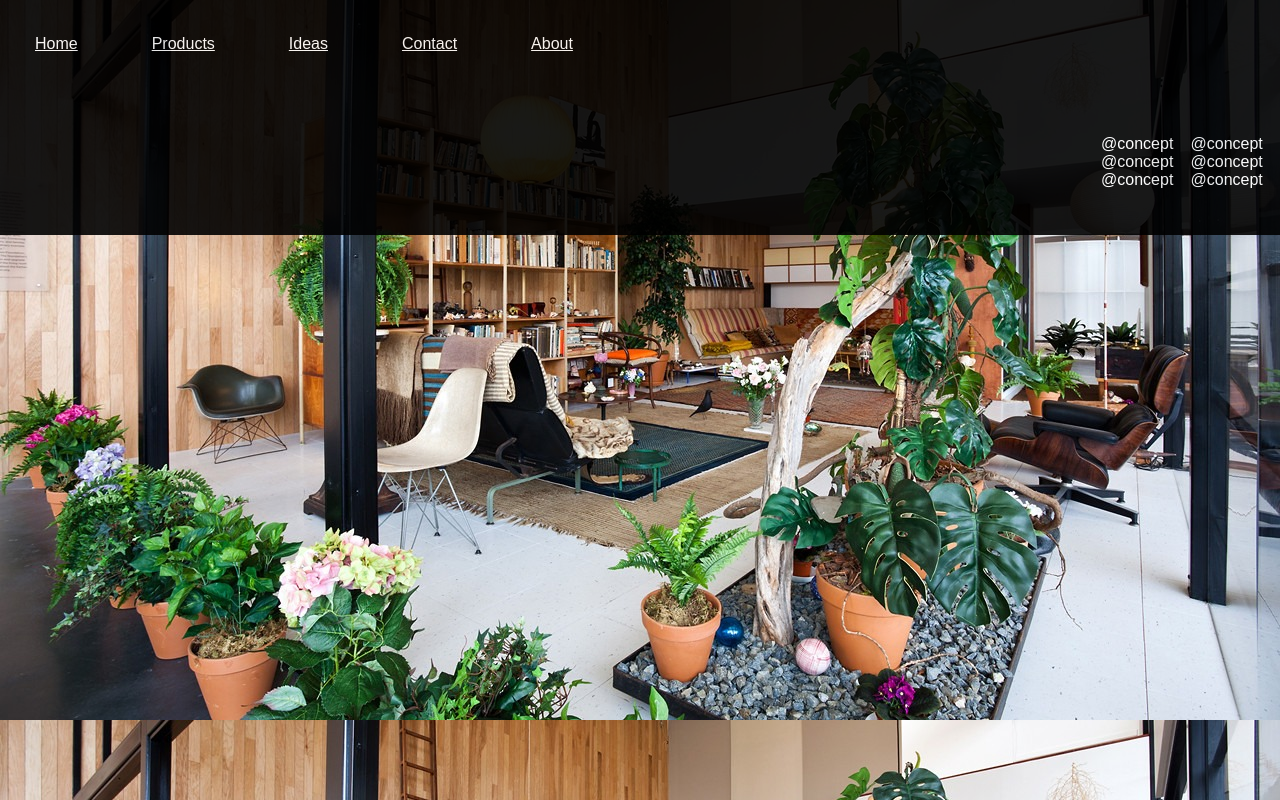
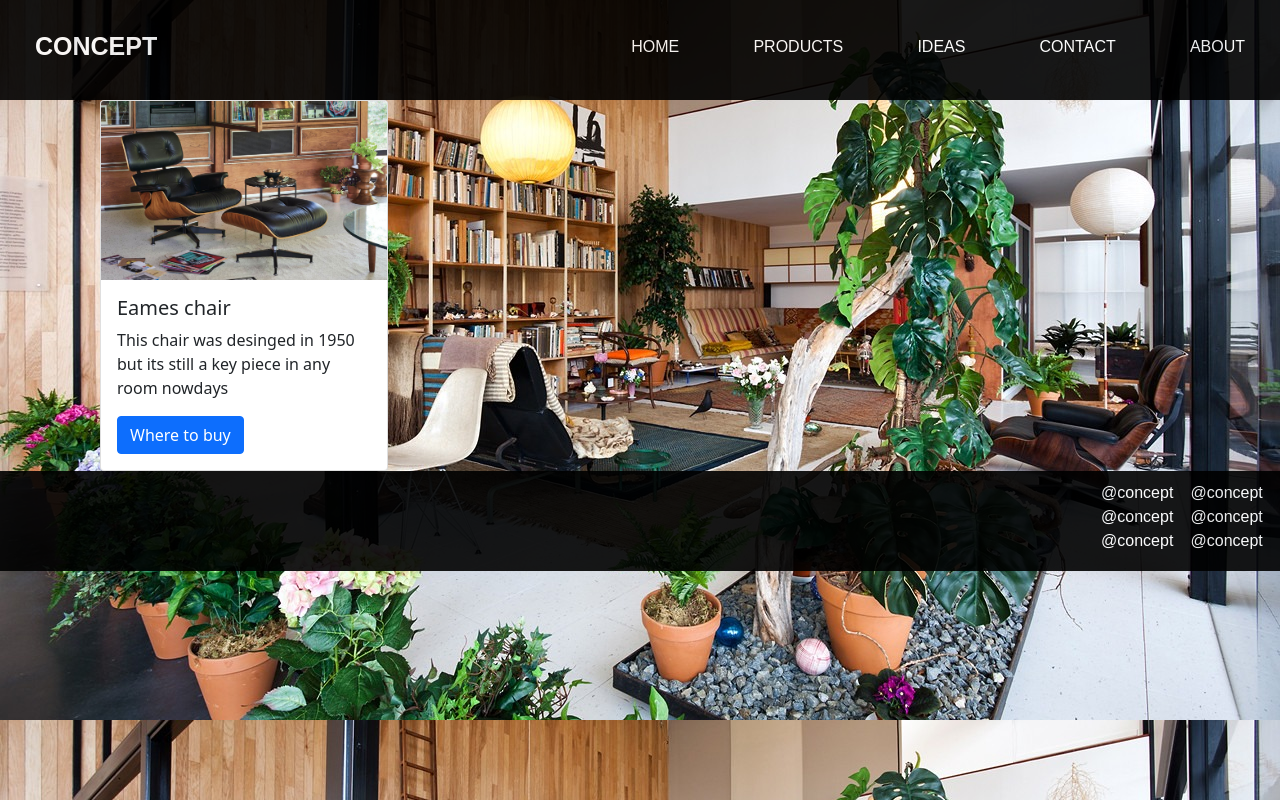
Before and after one commit to Zzenas/Proyecto-Concept, a plain HTML site: page secciones/Productos.html in a window 1280 px wide. Drawn offline with nearby package versions, Linux system fonts and the light colour scheme.

Commit message:
added bootsrap files

```diff
--- a/estilos/style.css
+++ b/estilos/style.css
@@ -57,6 +57,7 @@ header{
     opacity: 0.9;
     width: 100%;
     height: 100px;
+    padding-top: 10px;
 }
 
 h1{
@@ -108,18 +109,28 @@ footer{
     opacity: 0.9;
     height: 100px;
     width: 100%;
-    padding-top: 35px;
+    padding-top: 10px;
 }
 
 footer div a{
     color: white;
     font-family: 'Raleway', sans-serif;
-    font-weight: 300;
+    font-weight: 300px;
     text-decoration: none;
 }
 
+footer a:hover{
+color: white;
+font-weight: 600;
+}
+
 .weight:hover{
+    color: white;
     transition: all;
     transition-duration: 0.5s;
     font-weight: 800;
 }
+
+.card{
+    margin-left: 100px;
+}
--- a/secciones/Productos.html
+++ b/secciones/Productos.html
@@ -4,21 +4,41 @@
     <meta charset="UTF-8">
     <meta http-equiv="X-UA-Compatible" content="IE=edge">
     <meta name="viewport" content="width=device-width, initial-scale=1.0">
+
+    <link href="https://cdn.jsdelivr.net/npm/bootstrap@5.1.3/dist/css/bootstrap.min.css" rel="stylesheet" integrity="sha384-1BmE4kWBq78iYhFldvKuhfTAU6auU8tT94WrHftjDbrCEXSU1oBoqyl2QvZ6jIW3" crossorigin="anonymous">
+
     <link rel="stylesheet" href="../estilos/style.css">
     <title>Document</title>
 </head>
 <body>
-    <header>
+    <header class="padre">
+        <P>
+           CONCEPT
+        </P>
+
         <nav>
             <ul>
-                <li><a href="../index.html"> Home </a></li>
-                <li><a href="productos.html"> Products </a></li>
-                <li><a href="ideas.html"> Ideas </a></li>
-                <li><a href="contact.html"> Contact </a></li>
-                <li><a href="about.html"> About </a></li>
+                <li><a class="weight decoNone" href="../index.html"> HOME </a></li>
+                <li><a class="weight decoNone" href="productos.html"> PRODUCTS </a></li>
+                <li><a class="weight decoNone" href="ideas.html"> IDEAS </a></li>
+                <li><a class="weight decoNone" href="contact.html"> CONTACT </a></li>
+                <li><a class="weight decoNone" href="about.html"> ABOUT </a></li>
             </ul>
         </nav>
     </header>
+
+    <div class="card" style="width: 18rem;">
+        <img src="../imagenes/sillon eames.jpg" class="card-img-top" alt="sillonEames">
+        <div class="card-body">
+          <h5 class="card-title">Eames chair</h5>
+          <p class="card-text">This chair was desinged in 1950 but its still a key piece in any room nowdays</p>
+          <a href="#" class="btn btn-primary">Where to buy</a>
+        </div>
+    </div>
+
+
+
+
 
     <footer>
         <div class="grid">
@@ -30,5 +50,7 @@
             <a class="red6" href=""> @concept </a>
         </div>
     </footer>
+
+     <script src="https://cdn.jsdelivr.net/npm/bootstrap@5.1.3/dist/js/bootstrap.bundle.min.js" integrity="sha384-ka7Sk0Gln4gmtz2MlQnikT1wXgYsOg+OMhuP+IlRH9sENBO0LRn5q+8nbTov4+1p" crossorigin="anonymous"></script>
 </body>
 </html>
```
Also changed, not shown: index.html (+6 -0 lines), secciones/about.html (+15 -6 lines), secciones/contact.html (+16 -6 lines), secciones/ideas.html (+15 -6 lines), imagenes/sillon eames.jpg (added).
